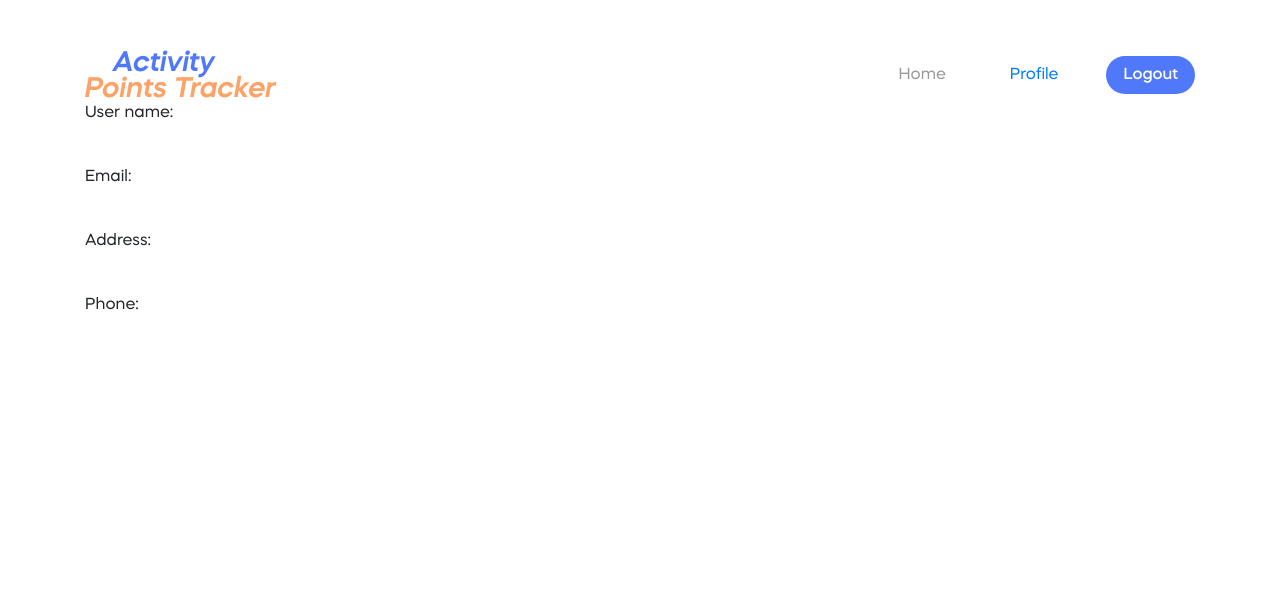
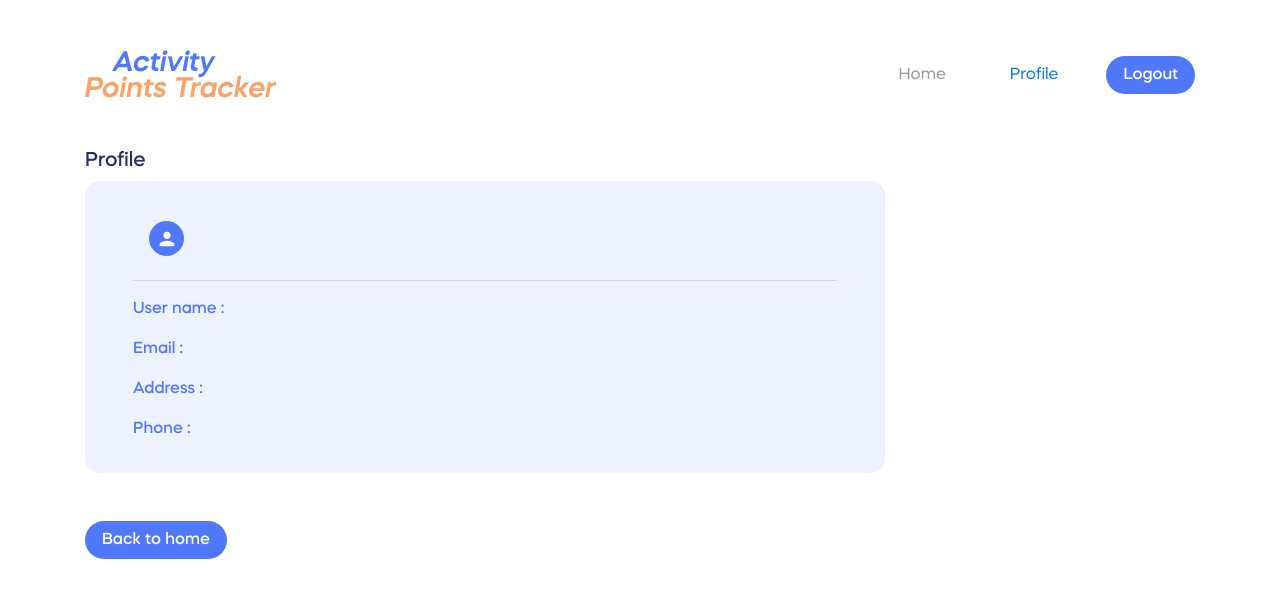
Before and after one commit to Amruthdd/asdLab, a React (Create React App) app in the folder front-end/: page /profile in a window 1280 px wide. Shown: the top 598 px of the page. Built offline with nearby package versions, Linux system fonts and the light colour scheme; no server answers.

Commit message:
Add Admin details

```diff
--- a/front-end/src/App.css
+++ b/front-end/src/App.css
@@ -11,6 +11,10 @@
     color: #999 !important;
 }
 
+.grey-bg {
+    background: #99a6b1;
+}
+
 .orange {
     color: #fba368;
 }
@@ -21,6 +25,10 @@
 
 .font-400 {
     font-weight: 400;
+}
+
+.font-500 {
+    font-weight: 500;
 }
 
 .font-small {
--- a/front-end/src/components/AdminDash.js
+++ b/front-end/src/components/AdminDash.js
@@ -45,11 +45,8 @@ function AdminDash() {
                     <TitleSVG />
                 </div>
                 <div>
-                    <Link to='/admindash' className='px-3 py-1 no-underline'>
+                    <Link to='/admindash' className='px-5 py-1 no-underline'>
                         Home
-                    </Link>
-                    <Link to='/profile' className='px-5 py-1 no-underline grey'>
-                        Profile
                     </Link>
                     <Link to='/logout' className='btn start-btn px-3'>
                         Logout
--- a/front-end/src/components/Profile.js
+++ b/front-end/src/components/Profile.js
@@ -2,6 +2,8 @@ import React, { useState, useEffect } from "react";
 import Axios from "axios";
 import { Link } from "react-router-dom";
 import TitleSVG from "../TitleSVG";
+import { MdPerson } from "react-icons/md";
+import "./profile.css";
 
 function Profile(props) {
     const [details, setDetails] = useState([]);
@@ -26,7 +28,7 @@ function Profile(props) {
                     <TitleSVG />
                 </div>
                 <div>
-                    <Link to='/home' className='px-3 py-1 no-underline grey'>
+                    <Link to='/home' className='px-3 py-1 grey no-underline'>
                         Home
                     </Link>
                     <Link to='/profile' className='px-5 py-1 no-underline'>
@@ -37,15 +39,54 @@ function Profile(props) {
                     </Link>
                 </div>
             </div>
-            <div>
-                <p>User name:{details.username}</p>
-                <br />
-                <p>Email:{details.email}</p>
-                <br />
-                <p>Address:{details.address}</p>
-                <br />
-                <p>Phone:{details.phoneno}</p>
-                <br />
+
+            <div className='my-5'>
+                <div className='dark-blue h5'>Profile</div>
+                <div className='card-bg py-3 px-5 profile-size'>
+                    <div></div>
+                    <div className='d-flex align-items-center my-3 mr-3'>
+                        <div className='round d-flex justify-content-center align-items-center my-2 mx-3'>
+                            <MdPerson size={22} />
+                        </div>
+                        <div className='dark-blue h4'>{details.username}</div>
+                    </div>
+                    <hr></hr>
+
+                    <div className='profile-center my-1'>
+                        <div className='my-3'>
+                            <span className='purple font-500'>User name :</span>
+                            <span className='profile-form mb-4'>
+                                {details.username}
+                            </span>
+                        </div>
+
+                        <div className='my-3'>
+                            <span className='purple font-500'>Email :</span>
+                            <span className='profile-form mb-4'>
+                                {details.email}
+                            </span>
+                        </div>
+
+                        <div className='my-3'>
+                            <span className='purple font-500'>Address :</span>
+                            <span className='profile-form mb-4'>
+                                {details.address}
+                            </span>
+                        </div>
+
+                        <div className='my-3'>
+                            <span className='purple font-500'>Phone :</span>
+                            <span className='profile-form mb-4'>
+                                {details.phoneno}
+                            </span>
+                        </div>
+                    </div>
+                </div>
+            </div>
+            <div className='profile-center'>
+                <Link to='/home' className='btn start-btn px-3'>
+                    Back to home
+                </Link>
             </div>
         </div>
     );
--- a/front-end/src/components/StudentInfo.js
+++ b/front-end/src/components/StudentInfo.js
@@ -3,7 +3,7 @@ import { Link, Redirect } from "react-router-dom";
 import TitleSVG from "../TitleSVG";
 import Axios from "axios";
 
-function StudentInfo(){
+function StudentInfo() {
     const [details, setDetails] = useState([]);
     const semR = localStorage.getItem("sem");
     const user = localStorage.getItem("student");
@@ -20,20 +20,42 @@ function StudentInfo(){
     }, []);
 
     return (
+        <div className='my-5 container user-select-none overflow-hidden'>
+            <div className='d-flex justify-content-between align-items-center'>
+                <div className='log-page-title'>
+                    <TitleSVG />
+                </div>
                 <div>
+                    <Link to='/admindash' className='px-5 py-1 no-underline'>
+                        Home
+                    </Link>
+                    <Link to='/logout' className='btn start-btn px-3'>
+                        Logout
+                    </Link>
+                </div>
+            </div>{" "}
+            <div className='my-5'>
                 Student details
                 <div style={{ textAlign: "center" }}>
                     {details.map((item) => (
                         <div key={item.id}>
                             <p>{item.title}</p>
                             <p>{item.prize}</p>
-                                    <p>{item.level}</p><br/><br/>
-                                    <button onClick={() => {
-                                        window.open(`http://localhost:8001/${item.image}`);
-                                    }} >View Certificate</button>
+                            <p>{item.level}</p>
+                            <br />
+                            <br />
+                            <button
+                                onClick={() => {
+                                    window.open(
+                                        `http://localhost:8001/${item.image}`
+                                    );
+                                }}
+                            >
+                                View Certificate
+                            </button>
                         </div>
-
                     ))}
+                </div>
             </div>
         </div>
     );
--- a/front-end/src/components/StudentSem.js
+++ b/front-end/src/components/StudentSem.js
@@ -10,11 +10,8 @@ function StudentSem() {
                     <TitleSVG />
                 </div>
                 <div>
-                    <Link to='/admindash' className='px-3 py-1 no-underline'>
+                    <Link to='/admindash' className='px-5 py-1 no-underline'>
                         Home
-                    </Link>
-                    <Link to='/profile' className='px-5 py-1 no-underline grey'>
-                        Profile
                     </Link>
                     <Link to='/logout' className='btn start-btn px-3'>
                         Logout
@@ -22,6 +19,9 @@ function StudentSem() {
                 </div>
             </div>
             <div className='my-5'>
+                <div className='card-bg col-3 py-3 px-4'>
+                    <div className='dark-blue h5'>Semesters</div>
+                    <div className='my-3'>
                         <Link
                             to='/studentinfo'
                             onClick={() => {
@@ -30,8 +30,8 @@ function StudentSem() {
                         >
                             S1
                         </Link>
-                <br />
-                <br />
+                    </div>{" "}
+                    <div className='my-3'>
                         <Link
                             to='/studentinfo'
                             onClick={() => {
@@ -39,9 +39,9 @@ function StudentSem() {
                             }}
                         >
                             S2
-                </Link>
-                <br />
-                <br />
+                        </Link>{" "}
+                    </div>
+                    <div className='my-3'>
                         <Link
                             to='/studentinfo'
                             onClick={() => {
@@ -50,8 +50,8 @@ function StudentSem() {
                         >
                             S3
                         </Link>
-                <br />
-                <br />
+                    </div>{" "}
+                    <div className='my-3'>
                         <Link
                             to='/studentinfo'
                             onClick={() => {
@@ -60,8 +60,8 @@ function StudentSem() {
                         >
                             S4
                         </Link>
-                <br />
-                <br />
+                    </div>{" "}
+                    <div className='my-3'>
                         <Link
                             to='/studentinfo'
                             onClick={() => {
@@ -70,9 +70,8 @@ function StudentSem() {
                         >
                             S5
                         </Link>
-
-                <br />
-                <br />
+                    </div>
+                    <div className='my-3'>
                         <Link
                             to='/studentinfo'
                             onClick={() => {
@@ -81,8 +80,8 @@ function StudentSem() {
                         >
                             S6
                         </Link>
-                <br />
-                <br />
+                    </div>
+                    <div className='my-3'>
                         <Link
                             to='/studentinfo'
                             onClick={() => {
@@ -91,8 +90,8 @@ function StudentSem() {
                         >
                             S7
                         </Link>
-                <br />
-                <br />
+                    </div>
+                    <div className='mt-3'>
                         <Link
                             to='/studentinfo'
                             onClick={() => {
@@ -103,6 +102,8 @@ function StudentSem() {
                         </Link>
                     </div>
                 </div>
+            </div>
+        </div>
     );
 }
 
--- /dev/null
+++ b/front-end/src/components/profile.css
@@ -0,0 +1,24 @@
+.profile-form {
+    margin: 5px;
+    padding: 5px;
+
+    /* font-family: Mazzard; */
+    font-style: normal;
+    font-weight: normal;
+    font-size: 16px;
+    line-height: 19px;
+    color: #232e71;
+    box-sizing: border-box;
+    border-radius: 6.34px;
+    transition: all 0.15s ease-in-out;
+}
+
+.profile-center {
+    align-items: center;
+    align-self: center;
+    justify-content: center;
+}
+
+.profile-size {
+    max-width: 50rem;
+}
```
Lines whose indentation alone changed are shown as unchanged.
